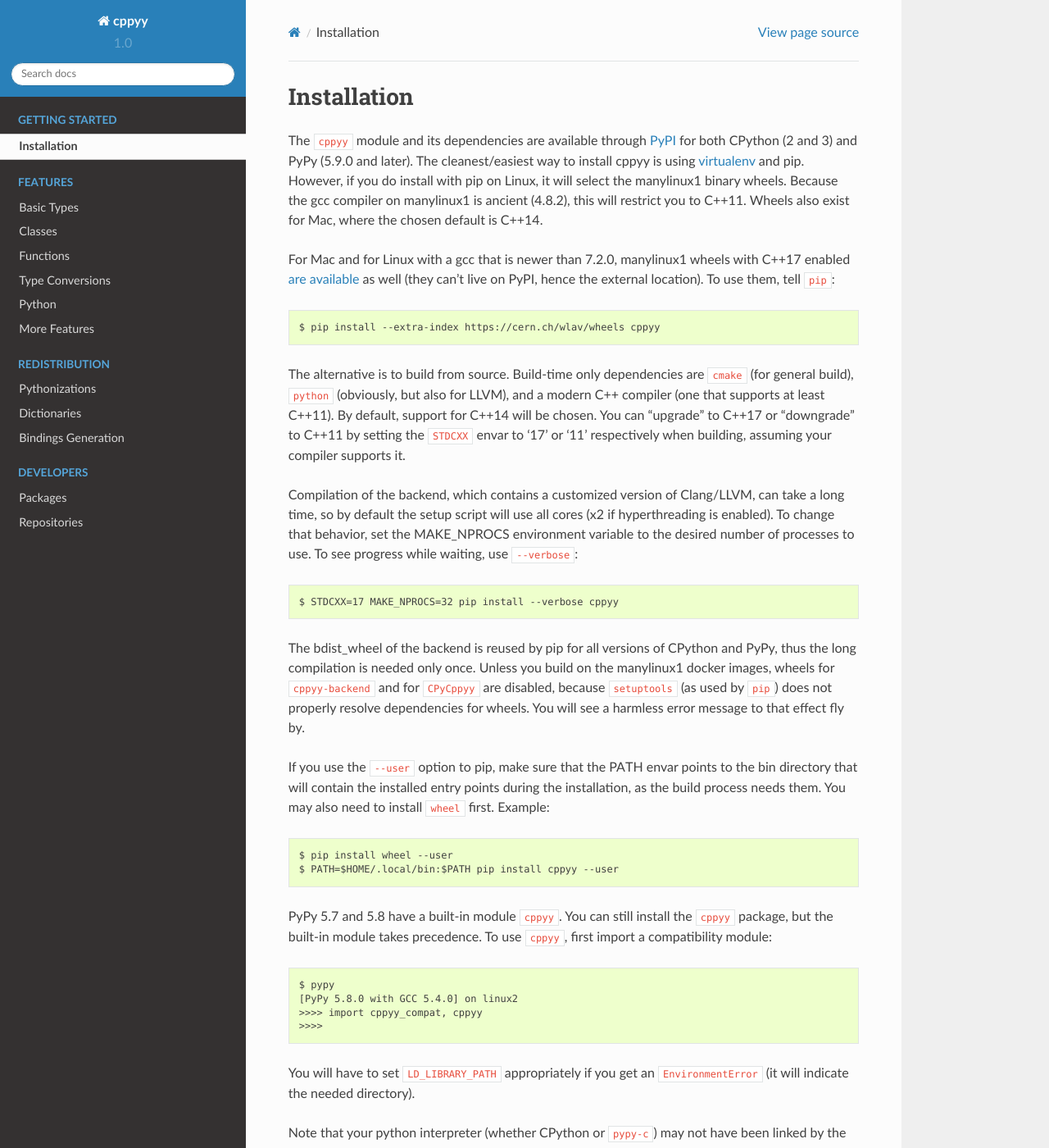
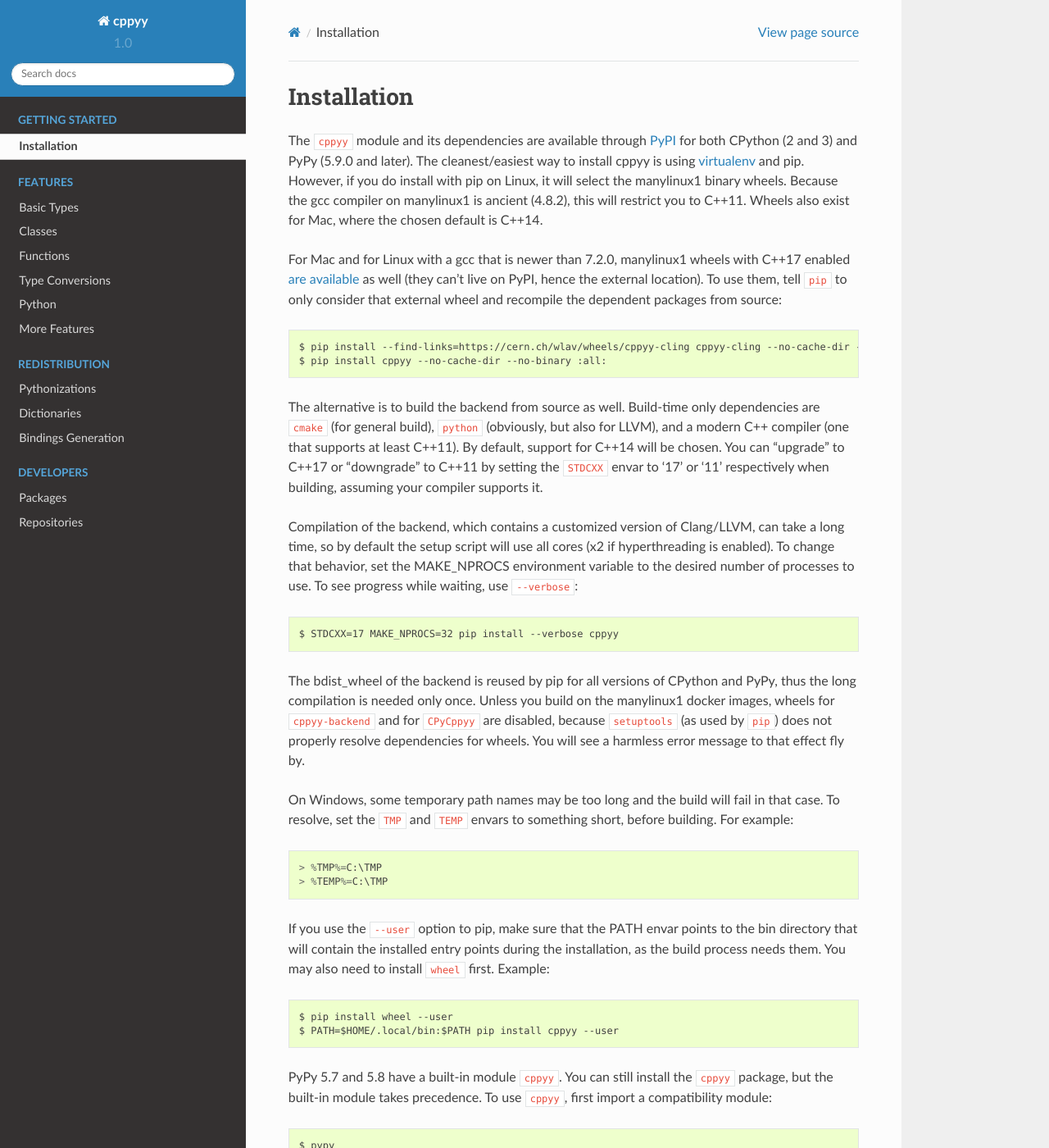
Before and after one commit to wlav/cppyy, a Sphinx documentation site: the page built from doc/source/installation.rst, in a window 1280 px wide and 1400 px high. Shown: the whole window at 82% size. Built offline with Sphinx 7.4.7 and the Read the Docs theme 2.0.0, drawn with Linux system fonts in a browser that asks for light colours.

Commit message:
few more installation details

```diff
--- a/doc/source/installation.rst
+++ b/doc/source/installation.rst
@@ -15,11 +15,13 @@
 For Mac and for Linux with a gcc that is newer than 7.2.0, manylinux1 wheels
 with C++17 enabled `are available`_ as well (they can't live on PyPI, hence
 the external location).
-To use them, tell ``pip``::
+To use them, tell ``pip`` to only consider that external wheel and recompile
+the dependent packages from source::
 
- $ pip install --extra-index https://cern.ch/wlav/wheels cppyy
+ $ pip install --find-links=https://cern.ch/wlav/wheels/cppyy-cling cppyy-cling --no-cache-dir --no-index
+ $ pip install cppyy --no-cache-dir --no-binary :all:
 
-The alternative is to build from source.
+The alternative is to build the backend from source as well.
 Build-time only dependencies are ``cmake`` (for general build), ``python``
 (obviously, but also for LLVM), and a modern C++ compiler (one that supports
 at least C++11).
@@ -43,6 +45,15 @@
 ``cppyy-backend`` and for ``CPyCppyy`` are disabled, because ``setuptools``
 (as used by ``pip``) does not properly resolve dependencies for wheels.
 You will see a harmless error message to that effect fly by.
+
+On Windows, some temporary path names may be too long and the build will fail
+in that case.
+To resolve, set the ``TMP`` and ``TEMP`` envars to something short, before
+building.
+For example::
+
+ > %TMP%=C:\TMP
+ > %TEMP%=C:\TMP
 
 If you use the ``--user`` option to pip, make sure that the PATH envar points
 to the bin directory that will contain the installed entry points during the
```
